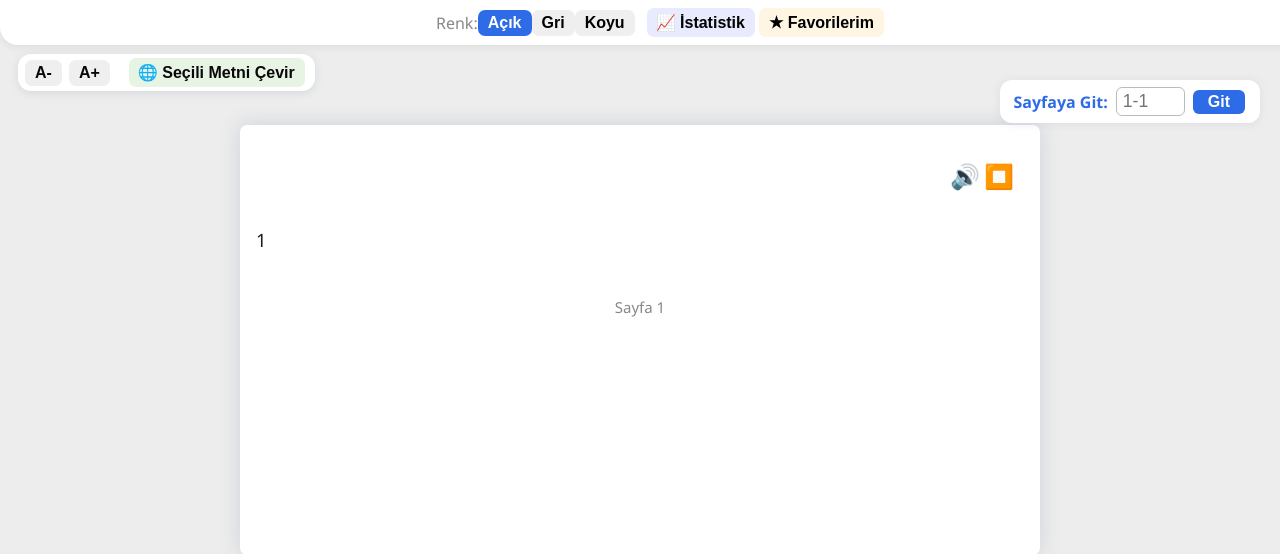
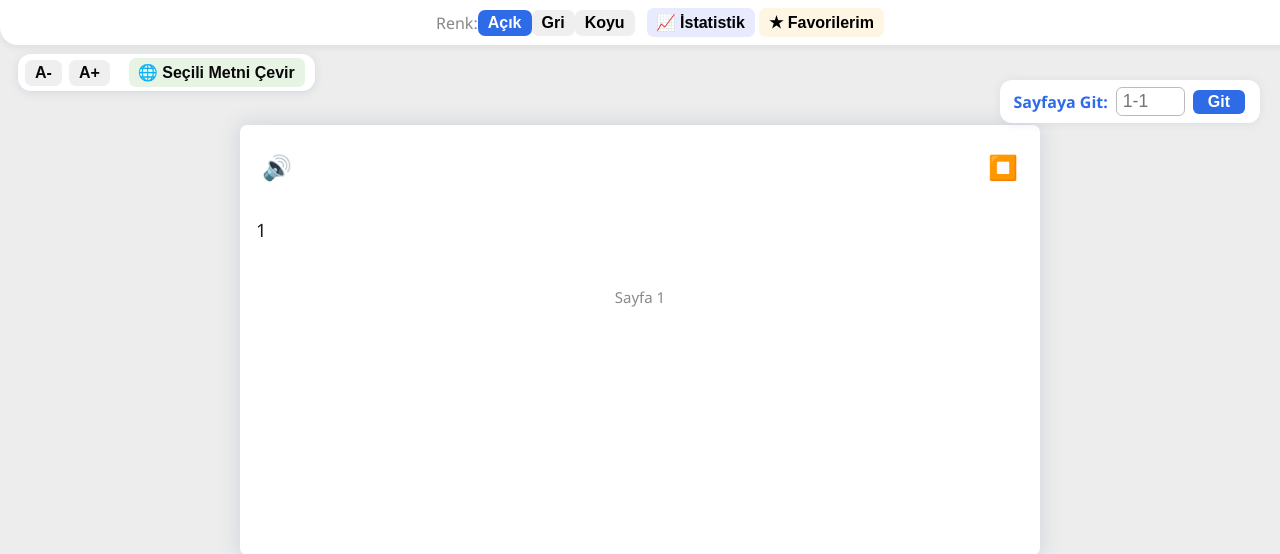
Before and after one commit to erenkoksoya/almepp, a Flask app: template templates/reader.html in a window 1280 px wide. Shown: the top 554 px of the page. Run offline with Flask 3, Linux system fonts and the light colour scheme; the template is opened without the code that fills it: most values are stand-ins (such as "Sample title", 1, 10 or a date in 2020); parts of the project's set-up code (start-up, migrations or seed data) failed here and were passed over.

Commit message:
Update reader.html

```diff
--- a/templates/reader.html
+++ b/templates/reader.html
@@ -337,33 +337,23 @@ Aşağıdaki kodu <body> açıldıktan ve <div id="themebar"> ile <div id="fontb
     <div id="current-page-label" style="display:none;"></div>
     <!-- Metin -->
     <div id="text-content" style="padding-top: 60px; position: relative;">
-{% for page in pages %}
-  <div class="page" id="page-{{ loop.index0 }}" style="position: relative; padding: 60px 16px 60px 16px;">
 
-    <!-- HER SAYFANIN ÜSTÜNE GÖMÜLÜ BUTONLAR -->
-    <div style="
-        position: absolute;
-        top: 12px;
-        left: 0;
-        width: 100%;
-        max-width: 100%;
-        display: flex;
-        justify-content: space-between;
-        align-items: center;
-        padding: 0 16px;
-        box-sizing: border-box;
-    ">
-      <!-- SOLDA HOPARLÖR -->
-      <span class="page-speaker" title="Sayfayı oku" onclick="speakPage({{ loop.index0 }})"
-            style="font-size: 24px; padding: 6px; cursor: pointer;">🔊</span>
 
-      <!-- SAĞDA DURDUR -->
-      <span class="page-stop" title="Okumayı Durdur" onclick="stopSpeak()"
-            style="font-size: 24px; padding: 6px; cursor: pointer;">⏹️</span>
-    </div>
+
+
+        {% for page in pages %}
+  <div class="page" id="page-{{ loop.index0 }}" style="position: relative; padding: 70px 16px 60px 16px;">
+
+    <!-- HOPARLÖR: Sol Üst -->
+    <span class="page-speaker" title="Sayfayı oku" onclick="speakPage({{ loop.index0 }})"
+          style="position: absolute; top: 16px; left: 16px; font-size: 24px; padding: 6px; cursor: pointer; z-index: 10;">🔊</span>
+
+    <!-- DURDUR: Sağ Üst -->
+    <span class="page-stop" title="Okumayı Durdur" onclick="stopSpeak()"
+          style="position: absolute; top: 16px; right: 16px; font-size: 24px; padding: 6px; cursor: pointer; z-index: 10;">⏹️</span>
 
     <!-- SAYFA İÇERİĞİ -->
-    <div style="margin-top: 40px;">
+    <div style="margin-top: 20px;">
       {{ page|safe }}
     </div>
 
@@ -371,8 +361,10 @@ Aşağıdaki kodu <body> açıldıktan ve <div id="themebar"> ile <div id="fontb
     <div style="text-align: center; margin-top: 40px; font-size: 15px; color: #888;">
       Sayfa {{ loop.index }}
     </div>
+
   </div>
 {% endfor %}
+
 
 
 
```
